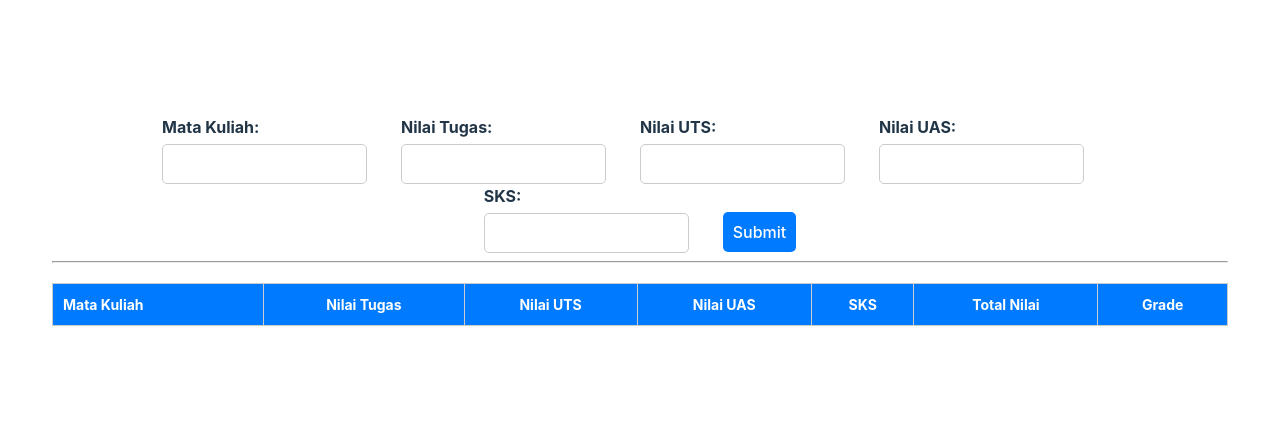
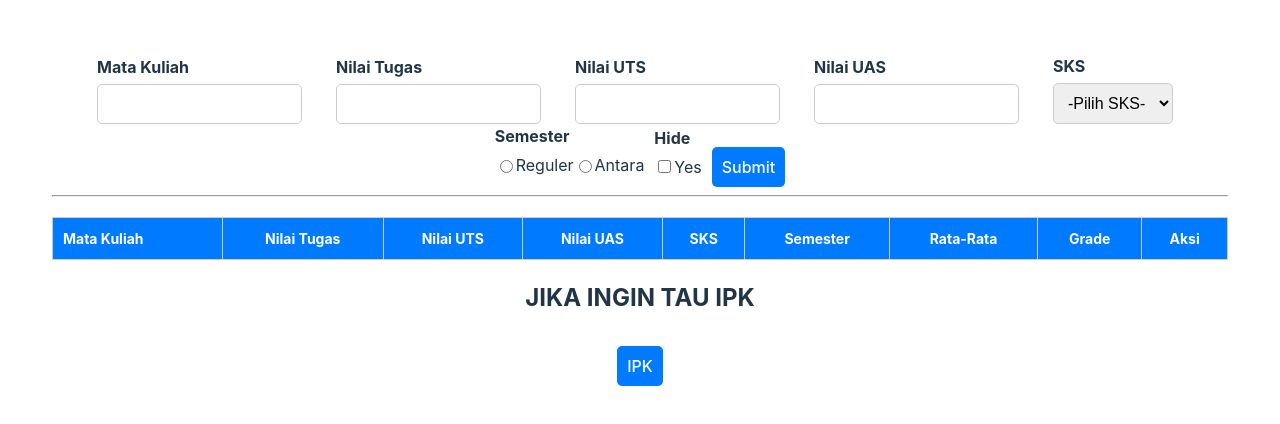
Before and after one commit to mafiabawang/project, a Vue app: page / in a window 1280 px wide. Shown: the part 180-604 px from the top of the page. Built offline with nearby package versions, Linux system fonts and the light colour scheme.

Commit message:
change reusable component form input and add method findIPK, delete

```diff
--- a/src/App2.vue
+++ b/src/App2.vue
@@ -1,30 +1,41 @@
 <template>
     <div class="container">
         <form @submit.prevent="addData">
+            <base-input type="text" v-model="form.matkul" label="Mata Kuliah">
+                <template #error>
+                    <span v-if="error.matkul" class="error">{{ error.matkul }}</span>
+                </template>
+            </base-input>
+            <base-input type="number" v-model="form.nilaiTugas" label="Nilai Tugas">
+                <template #error>
+                    <span v-if="error.tugas" class="error">{{ error.tugas }}</span>
+                </template>
+            </base-input>
+            <base-input type="number" v-model="form.nilaiUTS" label="Nilai UTS">
+                <template #error>
+                    <span v-if="error.uts" class="error">{{ error.uts }}</span>
+                </template>
+            </base-input>
+            <base-input type="number" v-model="form.nilaiUAS" label="Nilai UAS">
+                <template #error>
+                    <span v-if="error.uas" class="error">{{ error.uas }}</span>
+                </template>
+            </base-input>
+            <base-select label="SKS" v-model="form.sks" :options="sksOptions" placeholder="-Pilih SKS-">
+                <template #error>
+                    <span v-if="error.sks" class="error">{{ error.sks }}</span>
+                </template>
+            </base-select>
+            <base-radio-group label="Semester" name="semester" :options="semesterOptions" v-model="form.semester">
+                <template #error>
+                    <span v-if="error.semester" class="error">{{ error.semester }}</span>
+                </template>
+            </base-radio-group>
             <div class="form-group">
-                <label for="matkul">Mata Kuliah:</label>
-                <input type="text" id="matkul" v-model="form.matkul" v-bind:class="{ 'input-error': error.matkul }"/>
-                <span v-if="error.matkul" class="error">{{ error.matkul }}</span>
-            </div>
-            <div class="form-group">
-                <label for="nilaiTugas">Nilai Tugas:</label>
-                <input type="number" id="nilaiTugas" v-model="form.nilaiTugas" v-bind:class="{ 'input-error': error.tugas }"/>
-                <span v-if="error.tugas" class="error">{{ error.tugas }}</span>
-            </div>
-            <div class="form-group">
-                <label for="nilaiUTS">Nilai UTS:</label>
-                <input type="number" id="nilaiUTS" v-model="form.nilaiUTS" v-bind:class="{ 'input-error': error.uts }"/>
-                <span v-if="error.uts" class="error">{{ error.uts }}</span>
-            </div>
-            <div class="form-group">
-                <label for="nilaiUAS">Nilai UAS:</label>
-                <input type="number" id="nilaiUAS" v-model="form.nilaiUAS" v-bind:class="{ 'input-error': error.uas }"/>
-                <span v-if="error.uas" class="error">{{ error.uas }}</span>
-            </div>
-            <div class="form-group">
-                <label for="sks">SKS:</label>
-                <input type="number" id="sks" v-model="form.sks" v-bind:class="{ 'input-error': error.sks }"/>
-                <span v-if="error.sks" class="error">{{ error.sks }}</span>
+                <label>Hide</label>
+                <div>
+                    <base-checkbox label="Yes" v-model="form.isHidden"></base-checkbox>
+                </div>
             </div>
 
             <button type="submit" class="btn btn-primary">Submit</button>
@@ -39,8 +50,10 @@
                     <th>Nilai UTS</th>
                     <th>Nilai UAS</th>
                     <th>SKS</th>
-                    <th>Total Nilai</th>
+                    <th>Semester</th>
+                    <th>Rata-Rata</th>
                     <th>Grade</th>
+                    <th>Aksi</th>
                 </tr>
             </thead>
             <tbody>
@@ -50,12 +63,22 @@
                     <td>{{ siswa.nilaiUTS }}</td>
                     <td>{{ siswa.nilaiUAS }}</td>
                     <td>{{ siswa.sks }}</td>
-                    <td>{{ siswa.totalNilai }}</td>
+                    <td>{{ siswa.semester }}</td>
+                    <td>{{ (siswa.isHidden) ? 'Hidden' : siswa.totalNilai }}</td>
                     <td>{{ siswa.grade }}</td>
+                    <td>
+                        <button @click="deleteData(index)" class="btn btn-danger">Delete</button>
+                    </td>
                 </tr>
             </tbody>
         </table>
         <!-- Lanjutkan Kode disini -->
+        <div>
+            <h2>JIKA INGIN TAU IPK</h2>
+            <button @click="findIPK" type="submit" class="btn btn-primary">IPK</button>
+            <br />
+            <span style="color: red;" v-if="ipk">{{ ipk }}</span>
+        </div>
     </div>
 </template>
 
@@ -68,16 +91,28 @@ export default {
                 nilaiTugas: null,
                 nilaiUTS: null,
                 nilaiUAS: null,
-                sks: null
+                sks: null,
+                semester: '',
+                isHidden: false
             },
+            ipk: null,
             error: {
                 matkul: '',
                 tugas: '',
                 uts: '',
                 uas: '',
                 sks: '',
+                semester: ''
             },
-            dataList: []
+            dataList: [],
+            sksOptions: [
+                { value: 1, label: 1 },
+                { value: 2, label: 2 },
+            ],
+            semesterOptions: [
+                { text: "Reguler", value: 'Reguler' },
+                { text: "Antara", value: 'Antara' },
+            ]
         }
     },
     //Lanjutkan disini
@@ -141,6 +176,13 @@ export default {
                 this.error.sks = '';
             }
 
+            if (!this.form.semester) {
+                this.error.semester = "Mohon Pilih Salah Satu";
+                valid = false;
+            } else {
+                this.error.semester = '';
+            }
+
             if (valid) {
                 const totalNilai = (this.form.nilaiTugas * 0.2) + (this.form.nilaiUTS * 0.4) + (this.form.nilaiUAS * 0.4);
                 let grade = (totalNilai >= 81) ? "A" : (totalNilai >= 71) ? "AB" : (totalNilai >= 66) ? "B" : (totalNilai >= 61) ? "BC" : (totalNilai >= 56) ? "C" : (totalNilai >= 41) ? "D" : "E";
@@ -150,8 +192,10 @@ export default {
                     nilaiUTS: this.form.nilaiUTS,
                     nilaiUAS: this.form.nilaiUAS,
                     sks: this.form.sks,
+                    semester: this.form.semester,
                     totalNilai: totalNilai.toFixed(2),
-                    grade: grade
+                    grade: grade,
+                    isHidden: this.form.isHidden
                 };
 
                 this.dataList.push(newData);
@@ -160,8 +204,58 @@ export default {
                 this.form.nilaiUTS = null;
                 this.form.nilaiUAS = null;
                 this.form.sks = null;
+                this.form.semester = '';
+                this.form.isHidden = false;
+                this.ipk = null;
             }
         },
+        deleteData(index) {
+            this.dataList.splice(index, 1);
+            this.ipk = null;
+        },
+        //Lanjutkan disini
+        findIPK() {
+            let totalGrade = 0;
+            let totalSKS = 0;
+
+            this.dataList.forEach(siswa => {
+                const grade = siswa.grade;
+                const sks = siswa.sks;
+
+                switch (grade) {
+                    case 'A':
+                        totalGrade += 4 * sks;
+                        break;
+                    case 'AB':
+                        totalGrade += 3.5 * sks;
+                        break;
+                    case 'B':
+                        totalGrade += 3 * sks;
+                        break;
+                    case 'BC':
+                        totalGrade += 2.5 * sks;
+                        break;
+                    case 'C':
+                        totalGrade += 2 * sks;
+                        break;
+                    case 'D':
+                        totalGrade += 1 * sks;
+                        break;
+                    default:
+                        totalGrade += 0;
+                        break;
+                }
+
+                totalSKS += sks;
+            });
+
+            if (totalSKS === 0) {
+                this.ipk = "Tidak ada data mata kuliah";
+            } else {
+                const ipk = totalGrade / totalSKS;
+                this.ipk = `${ipk.toFixed(2)}`;
+            }
+        }
     }
 }
 </script>
@@ -176,12 +270,6 @@ export default {
      margin-right: 10px;
  }
 
- .error {
-     font-size: 14px;
-     color: red;
-     text-align: center;
- }
-
  label {
      text-align: left;
      display: block;
@@ -189,20 +277,12 @@ export default {
      margin-bottom: 5px;
  }
 
- input[type="text"],
- input[type="number"] {
-     display: block;
-     width: 80%;
-     padding: 10px;
-     border: 1px solid #ccc;
-     border-radius: 5px;
-     font-size: 16px;
-     margin-top: 5px;
+ .error {
+     font-size: 14px;
+     color: red;
+     text-align: center;
  }
 
- .input-error {
-  border: 2px solid red !important;
-}
  button {
      padding: 10px;
      background-color: #007bff;
--- /dev/null
+++ b/src/components/form/BaseCheckbox.vue
@@ -0,0 +1,23 @@
+<template>
+    <div class="form-check-inline">
+        <input type="checkbox" :checked="modelValue"
+            @change="$emit('update:modelValue', $event.target.checked)" v-bind="$attrs" />
+        <label>{{ label }}</label>
+    </div>
+</template>
+
+<script>
+export default {
+    inheritAttrs: false,
+    props: {
+        modelValue: {
+            type: Boolean,
+            default: false,
+        },
+        label: {
+            type: String,
+            required: true,
+        },
+    },
+};
+</script>
--- /dev/null
+++ b/src/components/form/BaseInput.vue
@@ -0,0 +1,50 @@
+<template>
+    <div class="form-group">
+        <label>{{ label }}</label>
+        <input v-bind="$attrs" :value="modelValue"
+            @input="$emit('update:modelValue', $event.target.value)" />
+        <slot name="error"></slot>
+    </div>
+</template>
+
+<script>
+export default {
+    inheritAttrs: false,
+    props: {
+        label: {
+            type: String,
+            required: true,
+        }, modelValue: {
+            type: [String, Number],
+            default: null,
+        },
+    },
+    created() {
+        console.log(this.$attrs);
+    },
+};
+</script>
+<style scoped>
+ .form-group {
+     display: inline-block;
+     margin-right: 10px;
+ }
+
+ label {
+     text-align: left;
+     display: block;
+     font-weight: bold;
+     margin-bottom: 5px;
+ }
+
+ input[type="text"],
+ input[type="number"] {
+     display: block;
+     width: 80%;
+     padding: 10px;
+     border: 1px solid #ccc;
+     border-radius: 5px;
+     font-size: 16px;
+     margin-top: 5px;
+ }
+</style>
--- /dev/null
+++ b/src/components/form/BaseRadio.vue
@@ -0,0 +1,34 @@
+<template>
+    <div class="form-check-inline">
+        <input type="radio" :value="value" :checked="modelValue == value"
+            @change="$emit('update:modelValue', $event.target.value)" v-bind="$attrs" />
+        <label>{{ label }}</label>
+    </div>
+</template>
+
+<script>
+export default {
+    inheritAttrs: false,
+    props: {
+        label: {
+            type: String,
+            required: true,
+        },
+        modelValue: {
+            type: [String, Number],
+            default: null,
+        },
+        value: {
+            type: [String, Number],
+            required: true,
+        },
+    },
+};
+</script>
+<style scoped>
+.form-check-inline {
+     display: inline-flex;
+     align-items: center;
+     padding-left: 0;
+ }
+</style>
--- /dev/null
+++ b/src/components/form/BaseRadioGroup.vue
@@ -0,0 +1,49 @@
+<template>
+    <div class="form-group">
+        <label>{{ label }}</label>
+        <div>
+            <base-radio :name="name" v-for="option in options" :key="`radio-${option.value}`" :label="option.text"
+                :value="option.value" :modelValue="modelValue"
+                @update:modelValue="$emit('update:modelValue', $event)"></base-radio>
+        </div>
+        <slot name="error"></slot>
+    </div>
+</template>
+
+<script>
+export default {
+    inheritAttrs: false,
+    props: {
+        modelValue: {
+            type: [String, Number],
+            default: null,
+        },
+        name: {
+            type: String,
+            required: true,
+        },
+        options: {
+            type: Array,
+            required: true,
+        },
+        label: {
+            type: String,
+            required: true,
+        },
+    },
+};
+</script>
+<style scoped>
+label {
+     text-align: left;
+     display: block;
+     font-weight: bold;
+     margin-bottom: 5px;
+ }
+
+.form-group {
+    display: inline-block;
+    margin-right: 10px;
+}
+
+</style>
--- /dev/null
+++ b/src/components/form/BaseSelect.vue
@@ -0,0 +1,61 @@
+<template>
+    <div class="form-group">
+        <label>{{ label }}</label>
+        <select name="sks" :value="modelValue" @change="$emit('update:modelValue', Number($event.target.value))"
+            v-bind="$attrs">
+            <option value="" v-if="placeholder">{{ placeholder }}</option>
+            <option v-for="option in options" :value="option.value">
+                {{ option.label }}
+            </option>
+        </select>
+        <slot name="error"></slot>
+    </div>
+</template>
+
+
+<script>
+export default {
+    inheritAttrs: false,
+    props: {
+        label: {
+            type: String,
+            required: true,
+        },
+        modelValue: {
+            type: [String, Number],
+            default: null,
+        },
+        options: {
+            type: Array,
+            required: true,
+        },
+        placeholder: {
+            type: String,
+            default: '',
+        },
+    },
+};
+</script>
+<style scoped>
+.form-group {
+    display: inline-block;
+    margin-right: 10px;
+}
+
+label {
+    text-align: left;
+    display: block;
+    font-weight: bold;
+    margin-bottom: 5px;
+}
+
+select {
+     display: block;
+     width: 100%;
+     padding: 10px;
+     border: 1px solid #ccc;
+     border-radius: 5px;
+     font-size: 16px;
+     margin-top: 5px;
+ }
+</style>
```
Also changed, not shown: src/main.js (+13 -1 lines).
